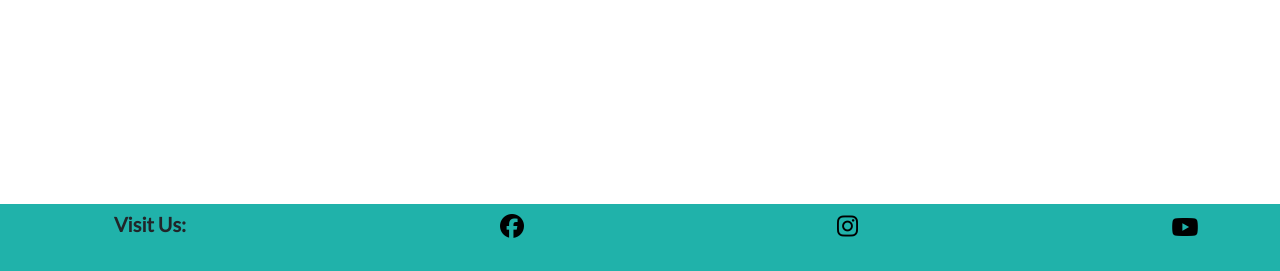
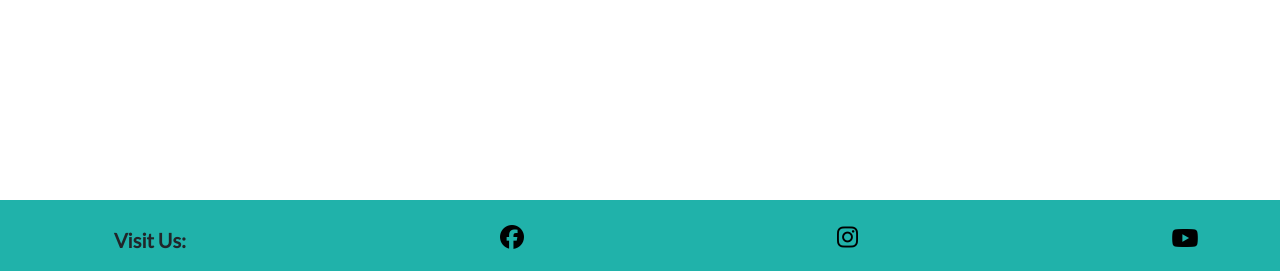
Before and after one commit to jlindeloef/drumworld, a Django app: page / in a window 1280 px wide. Shown: the part 529-800 px from the top of the page. Run offline with Django 3.2, Linux system fonts and the light colour scheme; data that the repository does not hold is empty; some libraries are stand-ins or nearby versions.

Commit message:
Change style to the footer.

```diff
--- a/static/css/style.css
+++ b/static/css/style.css
@@ -70,7 +70,8 @@ body {
 #visit-us {
     font-family: 'lato', sans-serif;
     font-size: 20px;
-    margin-top: 5px;
+    margin-top: 10px;
+    margin-bottom: 0px;
 }
 
 #social-networks {
@@ -78,8 +79,8 @@ body {
     display: flex;
     justify-content: space-between;
     list-style-type: none;
-
-
+    margin-top: 15px;
+    margin-bottom: 0px;
 }
 
 #social-networks i {
```
